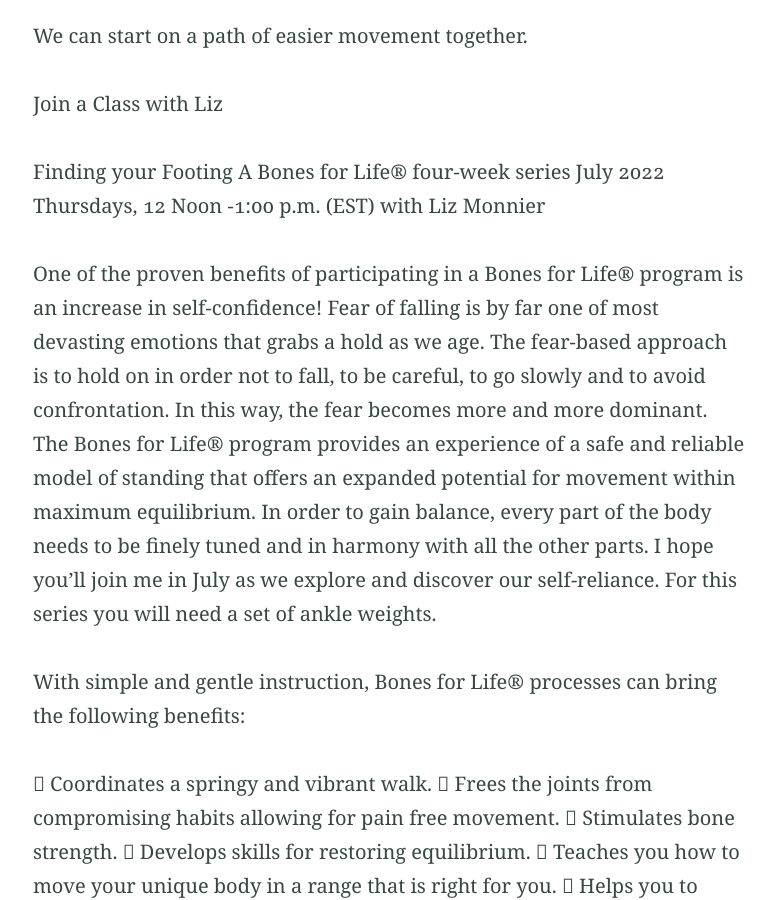
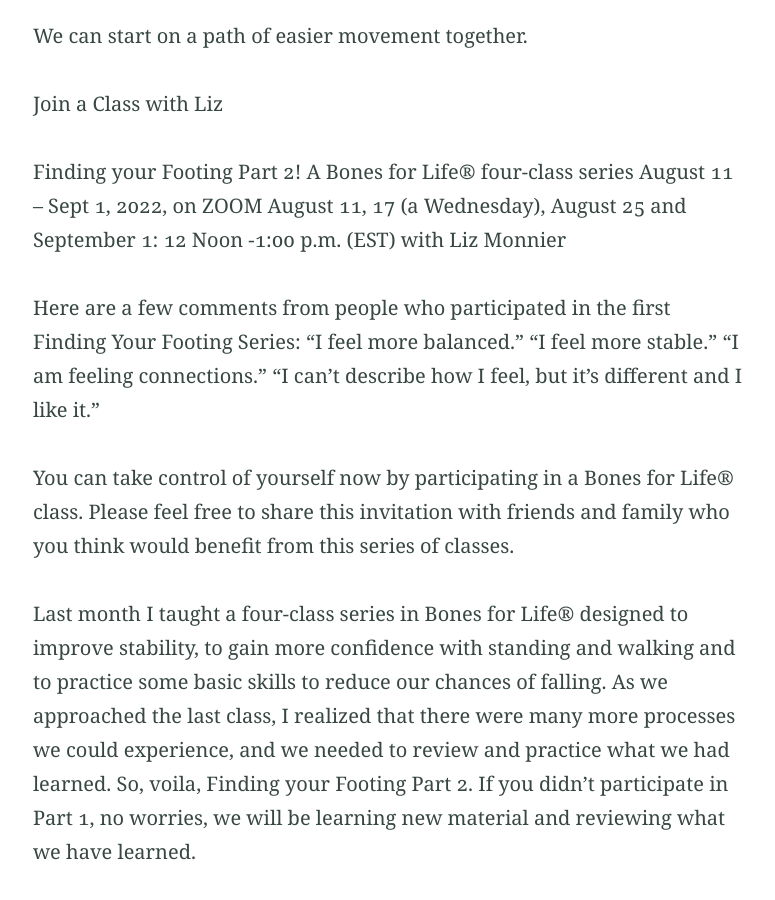
Before and after one commit to monnierliz/monnierliz.github.io, a Jekyll site: the page built from index.md, in a window 1280 px wide and 900 px high, scrolled down 2986 px. Shown: the whole window, without its empty margins (250-1025 px from the left). Built offline with Jekyll 4.4.1, drawn with Linux system fonts in a browser that asks for light colours; some of the changed text lies outside the part shown.

Commit message:
Update August class schedule Bones for Life

```diff
--- a/index.md
+++ b/index.md
@@ -44,11 +44,22 @@ We can start on a path of easier movement together.
 
 Join a Class with Liz
 
-Finding your Footing
-A Bones for Life® four-week series July 2022
-Thursdays, 12 Noon -1:00 p.m. (EST) with Liz Monnier
+Finding your Footing Part 2!
+A Bones for Life® four-class series August 11 – Sept 1, 2022, on ZOOM
+August 11, 17 (a Wednesday), August 25 and September 1:  12 Noon -1:00 p.m. (EST) with Liz Monnier
 
-One of the proven benefits of participating in a Bones for Life® program is an increase in self-confidence! Fear of falling is by far one of most devasting emotions that grabs a hold as we age. The fear-based approach is to hold on in order not to fall, to be careful, to go slowly and to avoid confrontation. In this way, the fear becomes more and more dominant. The Bones for Life® program provides an experience of a safe and reliable model of standing that offers an expanded potential for movement within maximum equilibrium. In order to gain balance, every part of the body needs to be finely tuned and in harmony with all the other parts. I hope you’ll join me in July as we explore and discover our self-reliance. For this series you will need a set of ankle weights.
+Here are a few comments from people who participated in the first Finding Your Footing Series:
+“I feel more balanced.”
+“I feel more stable.”
+“I am feeling connections.”
+“I can’t describe how I feel, but it’s different and I like it.”
+
+ You can take control of yourself now by participating in a Bones for Life® class. Please feel free to share this invitation with friends and family who you think would benefit from this series of classes.
+
+
+Last month I taught a four-class series in Bones for Life® designed to improve stability, to gain more confidence with standing and walking and to practice some basic skills to reduce our chances of falling. As we approached the last class, I realized that there were many more processes we could experience, and we needed to review and practice what we had learned. So, voila, Finding your Footing Part 2. If you didn’t participate in Part 1, no worries, we will be learning new material and reviewing what we have learned.
+
+I hope you’ll join me this month as we explore and rediscover our self-reliance. For this series you will need a set of ankle weights.
 
 With simple and gentle instruction, Bones for Life® processes can bring the following benefits:
 
@@ -58,27 +69,24 @@ With simple and gentle instruction, Bones for Life® processes can bring the fol
 	Develops skills for restoring equilibrium.
 	Teaches you how to move your unique body in a range that is right for you.
 	Helps you to rediscover the pleasure of moving!
-
-If you are new to Bones for Life®, this is an excellent time to start! If you have taken classes before, we will be learning some new processes and revisiting a few favorites. Bones for Life® is designed to help anyone, and everyone, use natural movements to promote bone health and strength while possibly preventing osteoporosis. For more information check out this link: http://movementintelligence.org/bones-for-life/
-So, let’s do this together!
+Bones for Life® is designed to help anyone, and everyone, use natural movements to promote bone health and strength while possibly preventing osteoporosis. For more information check out this link: http://movementintelligence.org/bones-for-life
 
 Online on Zoom
-4 Thursdays in July 12 noon -1:00p.m. (EST)
-July 7, 14, 21, 28
-Classes will be recorded and available for two weeks. (Although recordings are not interactive, it does allow for flexibility for participation on your own time. I encourage you to do this if you are unable to make the Tuesday night class. )
+August 11, 17 (a Wednesday), August 25 and September 1:  12 Noon -1:00 p.m. (EST) Classes will be recorded and available for two weeks. (Although recordings are not interactive, it does allow for flexibility for participation on your own time. I encourage you to do this if you are unable to make the live class. )
 
 Registration
-To register, simply respond to this email by July 5.  I will then send you a link to the Zoom Meeting.
-If this is your first Bones for Life® class,  you will need to submit the Foundation for Movement Intelligence  Memorandum of Understanding prior to taking a class. You only need to do this once.
+To register, simply respond to this email by August 9. I will then send you a link to the Zoom Meeting.
+**If this is your first Bones for Life® class, you will need to submit the Foundation for Movement Intelligence Memorandum of Understanding prior to taking a class. You only need to do this once.
 https://forms.gle/K6mNWwSemJ5dkFEq9
 
 Class fees are $40 for the series or $13 for a drop-in. If you are financially challenged but would like to join in, please let me know.
 Payments can be made through PayPal, WISE, or you can send a check to my home address.
 
+
 Dance for PD (dance movement in chair for those with limited mobility)
 In Person at the Fort Wayne Dance Collective, 437 East Berry Street, Fort Wayne, IN 46802
 Tuesdays 12:30 p.m.-1:30 p.m.  Five-week session.
-Starting June 28- July 26 (Call 260-424-6574 to register, drop in’s welcome)
+One more class August 9 (Call 260-424-6574 to register, drop in’s welcome)
 
 
 
```
